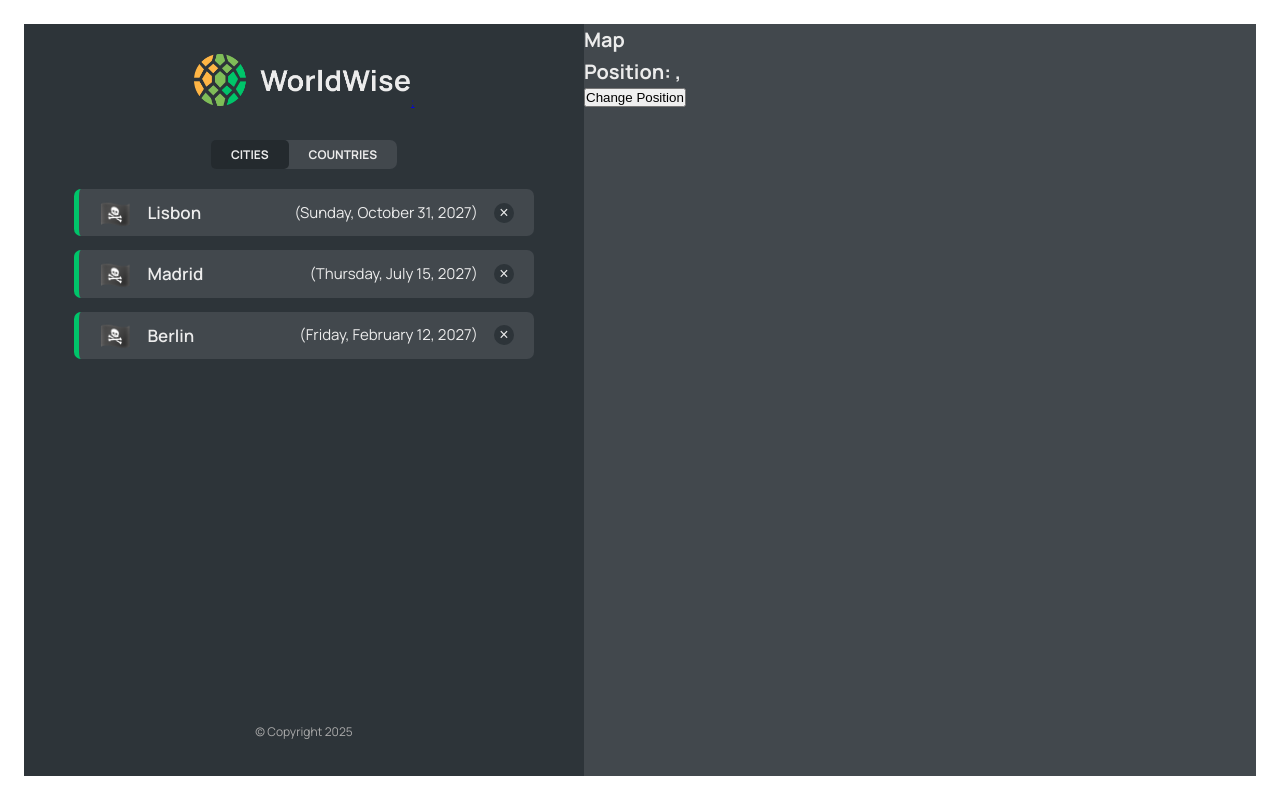
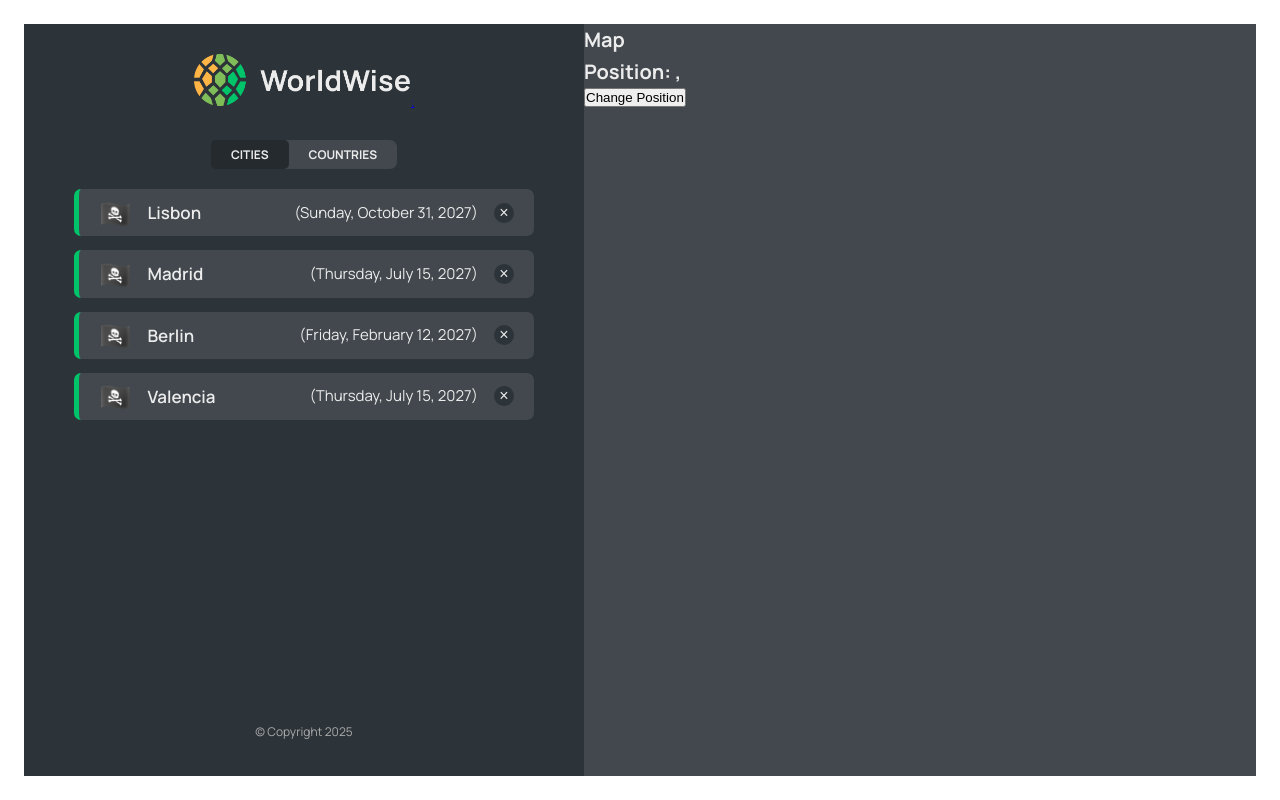
Before and after one commit to avinys/React-Course-P13-worldwise, a React (Vite) app: page /app/cities in a window 1280 px wide. Built offline with nearby package versions, Linux system fonts and the light colour scheme; data requests are answered from the project's data file.

Commit message:
Added Context API for city and isLoading state storing

```diff
--- a/data/cities.json
+++ b/data/cities.json
@@ -35,6 +35,18 @@
                 "lng": 13.376933665713324
             },
             "id": 98443197
+        },
+        {
+            "cityName": "Valencia",
+            "country": "Spain",
+            "emoji": "🏴‍☠️",
+            "date": "2027-07-15T08:22:53.976Z",
+            "notes": "",
+            "position": {
+                "lat": 40.46635901755316,
+                "lng": -3.7133789062500004
+            },
+            "id": 156841254
         }
     ]
 }
--- a/src/App.jsx
+++ b/src/App.jsx
@@ -1,4 +1,3 @@
-import { useState, useEffect } from "react";
 import { BrowserRouter, Navigate, Route, Routes } from "react-router-dom";
 
 import Product from "./pages/Product";
@@ -12,30 +11,11 @@ import CountryList from "./components/CountryList";
 import City from "./components/City";
 import Form from "./components/Form";
 
-const BASE_URL = "http://localhost:8000";
+import { CitiesProvider } from "./contexts/CitiesContext";
 
 function App() {
-    const [cities, setCities] = useState([]);
-    const [isLoading, setIsLoading] = useState(false);
-
-    useEffect(() => {
-        const fetchCities = async () => {
-            try {
-                setIsLoading(true);
-                const res = await fetch(`${BASE_URL}/cities`);
-                const data = await res.json();
-                setCities(data);
-            } catch (err) {
-                alert("There was an error loading data...");
-            } finally {
-                setIsLoading(false);
-            }
-        };
-
-        fetchCities();
-    }, []);
-
     return (
+        <CitiesProvider>
             <BrowserRouter>
                 <Routes>
                     <Route index element={<Homepage />} />
@@ -44,14 +24,15 @@ function App() {
                     <Route path="login" element={<Login />} />
                     <Route path="app" element={<AppLayout />}>
                         <Route index element={<Navigate replace to="cities" />} />
-                    <Route path="cities" element={<CityList cities={cities} isLoading={isLoading} />} />
+                        <Route path="cities" element={<CityList />} />
                         <Route path="cities/:id" element={<City />} />
-                    <Route path="countries" element={<CountryList cities={cities} isLoading={isLoading} />} />
+                        <Route path="countries" element={<CountryList />} />
                         <Route path="form" element={<Form />} />
                     </Route>
                     <Route path="*" element={<PageNotFound />} />
                 </Routes>
             </BrowserRouter>
+        </CitiesProvider>
     );
 }
 
--- a/src/components/CityList.jsx
+++ b/src/components/CityList.jsx
@@ -2,8 +2,10 @@ import styles from "./CityList.module.css";
 import Spinner from "./Spinner";
 import CityItem from "./CityItem";
 import Message from "./Message";
+import { useCities } from "../contexts/CitiesContext";
 
-function CityList({ cities, isLoading }) {
+function CityList() {
+    const { cities, isLoading } = useCities();
     if (isLoading) return <Spinner />;
 
     if (!cities.length) return <Message message="Add you first city by clicking on a city on the map" />;
--- a/src/components/CountryList.jsx
+++ b/src/components/CountryList.jsx
@@ -2,8 +2,11 @@ import styles from "./CountryList.module.css";
 import Spinner from "./Spinner";
 import CountryItem from "./CountryItem";
 import Message from "./Message";
+import { useCities } from "../contexts/CitiesContext";
 
-function CountryList({ cities, isLoading }) {
+function CountryList() {
+    const { cities, isLoading } = useCities();
+
     if (isLoading) return <Spinner />;
 
     if (!cities.length) return <Message message="Add you first city by clicking on a city on the map" />;
--- /dev/null
+++ b/src/contexts/CitiesContext.jsx
@@ -0,0 +1,49 @@
+import { useEffect } from "react";
+import { useContext } from "react";
+import { useState } from "react";
+import { createContext } from "react";
+
+const BASE_URL = "http://localhost:8000";
+
+const CitiesContext = createContext();
+
+function CitiesProvider({ children }) {
+    const [cities, setCities] = useState([]);
+    const [isLoading, setIsLoading] = useState(false);
+
+    useEffect(() => {
+        const fetchCities = async () => {
+            try {
+                setIsLoading(true);
+                const res = await fetch(`${BASE_URL}/cities`);
+                const data = await res.json();
+                setCities(data);
+            } catch (err) {
+                alert("There was an error loading data...");
+            } finally {
+                setIsLoading(false);
+            }
+        };
+
+        fetchCities();
+    }, []);
+
+    return (
+        <CitiesContext.Provider
+            value={{
+                cities,
+                isLoading,
+            }}
+        >
+            {children}
+        </CitiesContext.Provider>
+    );
+}
+
+function useCities() {
+    const context = useContext(CitiesContext);
+    if (context === undefined) throw new Error("CitiesContext was used outside of CitiesProvider");
+    return context;
+}
+
+export { CitiesProvider, useCities };
```
Lines whose indentation alone changed are shown as unchanged.
